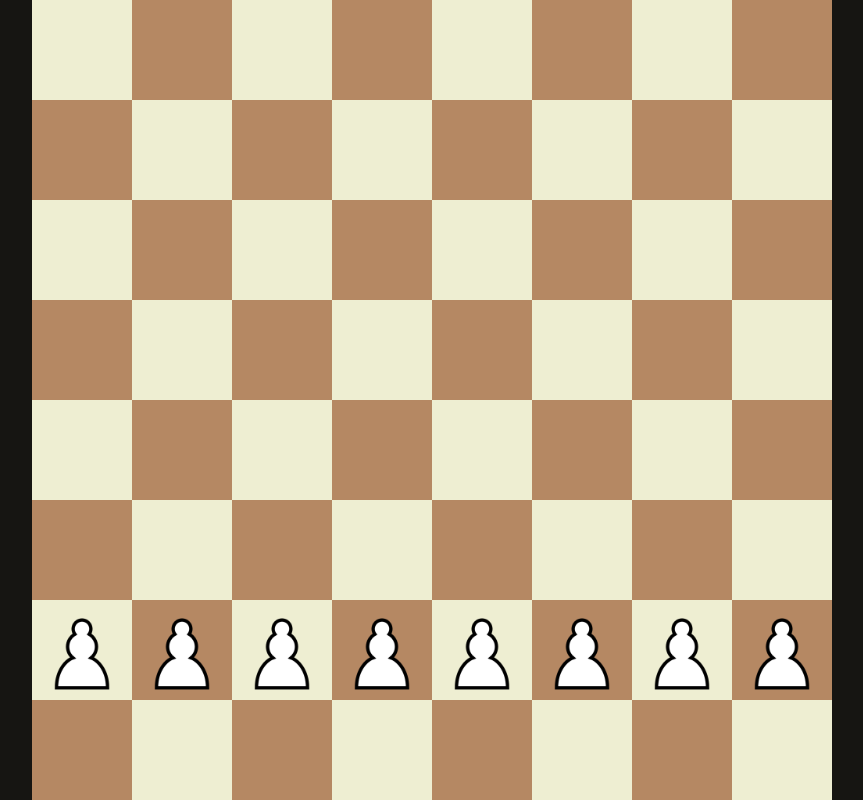
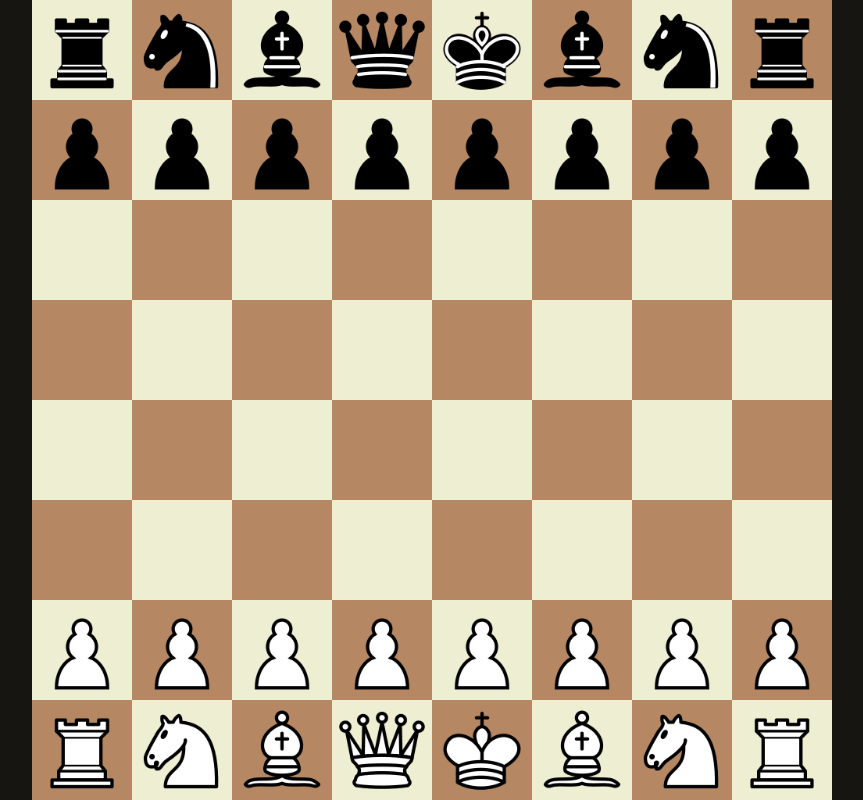
Before and after one commit to 1mpossible-code/chess, a React (Create React App) app in the folder chess/: page / in a window 1280 px wide. Shown: the whole page, without its empty margins (208-1071 px from the left). Built offline with nearby package versions, Linux system fonts and the light colour scheme.

Commit message:
Position all pieces on board.

```diff
--- a/chess/src/components/Board.tsx
+++ b/chess/src/components/Board.tsx
@@ -16,8 +16,27 @@ let pieces: Piece[] = [];
 for(let i = 0; i < 8; i++) {
   pieces.push({image: "assets/white-pawn.png", x: i, y: 1})
 }
+for(let i = 0; i < 8; i++) {
+  pieces.push({image: "assets/black-pawn.png", x: i, y: 6})
+}
 
+pieces.push({image: "assets/black-rook.png", x: 7, y: 7})
+pieces.push({image: "assets/black-rook.png", x: 0, y: 7})
+pieces.push({image: "assets/black-bishop.png", x: 2, y: 7})
+pieces.push({image: "assets/black-bishop.png", x: 5, y: 7})
+pieces.push({image: "assets/black-knight.png", x: 1, y: 7})
+pieces.push({image: "assets/black-knight.png", x: 6, y: 7})
+pieces.push({image: "assets/black-queen.png", x: 3, y: 7})
+pieces.push({image: "assets/black-king.png", x: 4, y: 7})
 
+pieces.push({image: "assets/white-rook.png", x: 7, y: 0})
+pieces.push({image: "assets/white-rook.png", x: 0, y: 0})
+pieces.push({image: "assets/white-bishop.png", x: 2, y: 0})
+pieces.push({image: "assets/white-bishop.png", x: 5, y: 0})
+pieces.push({image: "assets/white-knight.png", x: 1, y: 0})
+pieces.push({image: "assets/white-knight.png", x: 6, y: 0})
+pieces.push({image: "assets/white-queen.png", x: 3, y: 0})
+pieces.push({image: "assets/white-king.png", x: 4, y: 0})
 
 export default function Board() {
   let board = [];
```
